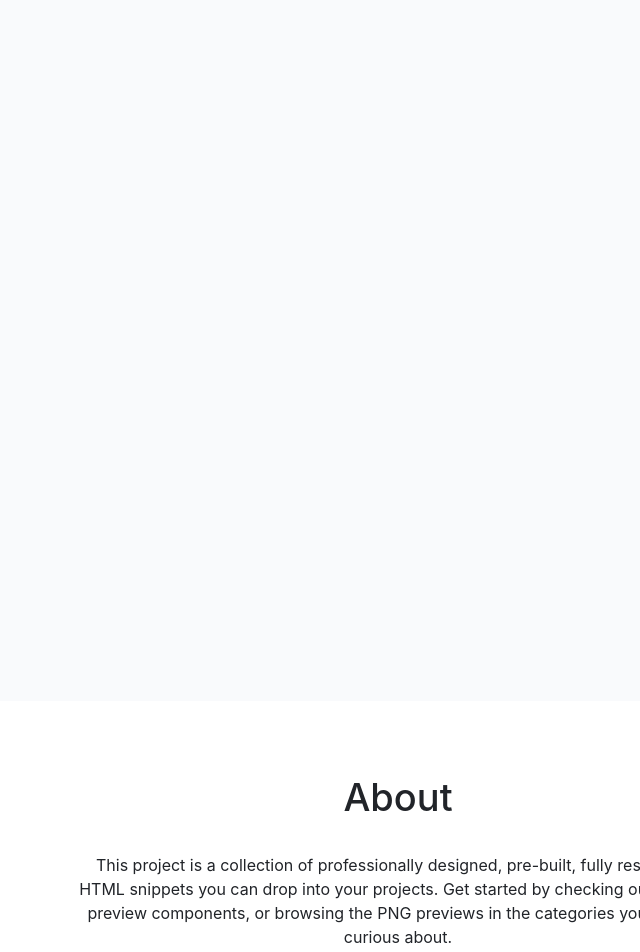
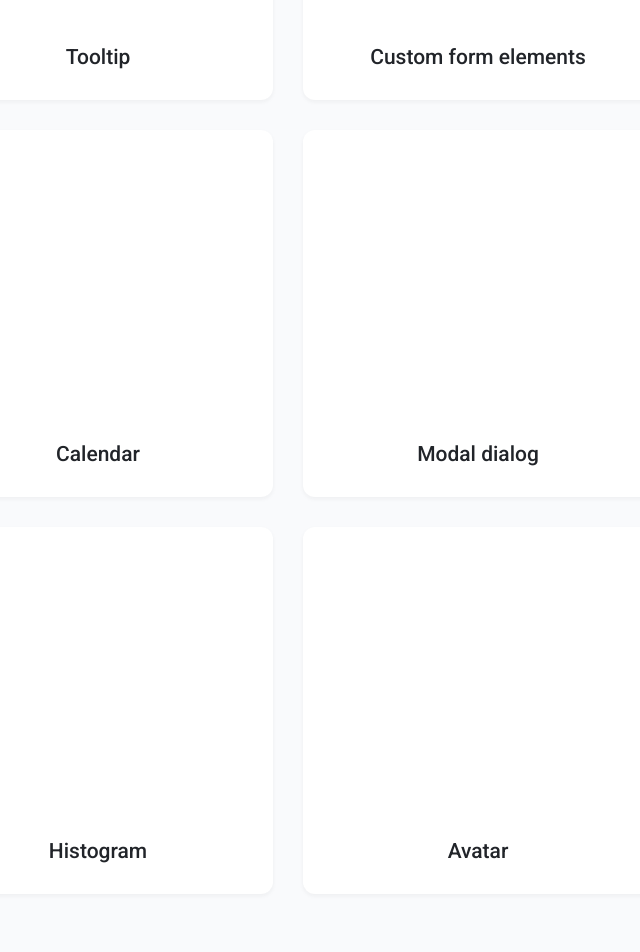
Before and after one commit to js-tasks-ru/htmlcss-20240913_ildarado12, a website: page index.html in a window 1280 px wide. Shown: the part 640-1592 px from the top of the page, without its empty margins (242-882 px from the left). Drawn offline with Linux system fonts and the light colour scheme; a web font is replaced by a local one.

Commit message:
ДЗ - Лекция 2 - 3. Карточки на главной странице

```diff
--- a/assets/css/main.css
+++ b/assets/css/main.css
@@ -3,6 +3,7 @@
 @import '/components/container/index.css';
 @import '/components/header/index.css';
 @import '/components/main/index.css';
+@import '/components/card/index.css';
 @import '/components/footer/index.css';
 
 :root {
--- /dev/null
+++ b/components/card/index.css
@@ -0,0 +1,17 @@
+.card {
+    display: flex;
+    box-sizing: border-box;
+    width: 350px;
+    height: 367px;
+    border-radius: 12px;
+    box-shadow: 0px 2px 4px 0px #2124290D;
+    background-color: var(--white);
+    padding: 30px;
+}
+
+.card__title {
+    font-size: 21px;
+    font-weight: 500;
+    line-height: 24.61px;
+    margin: auto auto 0;
+}
--- a/components/header/index.css
+++ b/components/header/index.css
@@ -1,6 +1,6 @@
 .header {
     font-family: 'Inter', sans-serif;
-    padding: 96px 160px 77px;
+    padding: 96px 0 77px;
 }
 
 .header__heading {
--- a/components/main/index.css
+++ b/components/main/index.css
@@ -1,4 +1,11 @@
 .main {
     min-height: 1036px;
     background-color: #F9FAFC;
+    padding: 68px 165px;
 }
+
+.main__grid {
+    display: flex;
+    gap: 30px;
+    flex-wrap: wrap;
+}
--- a/index.html
+++ b/index.html
@@ -14,7 +14,28 @@
             </header>
             <hr class="page__line">
             <main class="main">
-                <div class="container"></div>
+                <div class="container">
+                    <div class="main__grid">
+                        <div class="card">
+                            <p class="card__title">Tooltip</p>
+                        </div>
+                        <div class="card">
+                            <p class="card__title">Custom form elements</p>
+                        </div>
+                        <div class="card">
+                            <p class="card__title">Calendar</p>
+                        </div>
+                        <div class="card">
+                            <p class="card__title">Modal dialog</p>
+                        </div>
+                        <div class="card">
+                            <p class="card__title">Histogram</p>
+                        </div>
+                        <div class="card">
+                            <p class="card__title">Avatar</p>
+                        </div>
+                    </div>
+                </div>
             </main>
             <hr class="page__line">
             <footer class="footer">
```
